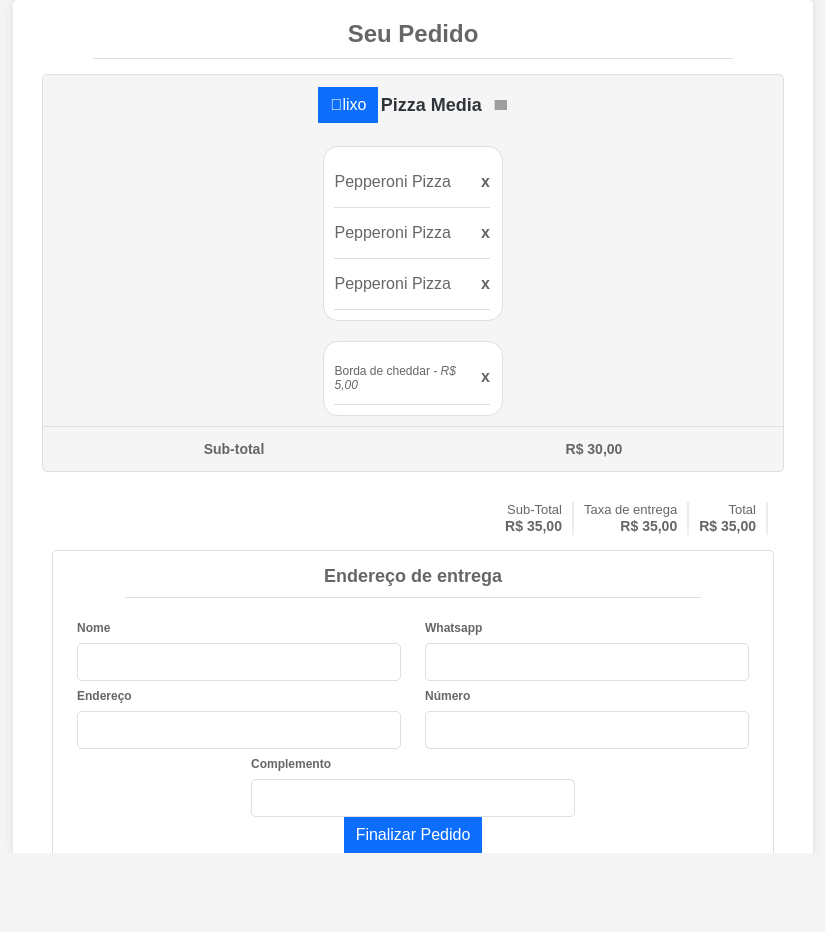
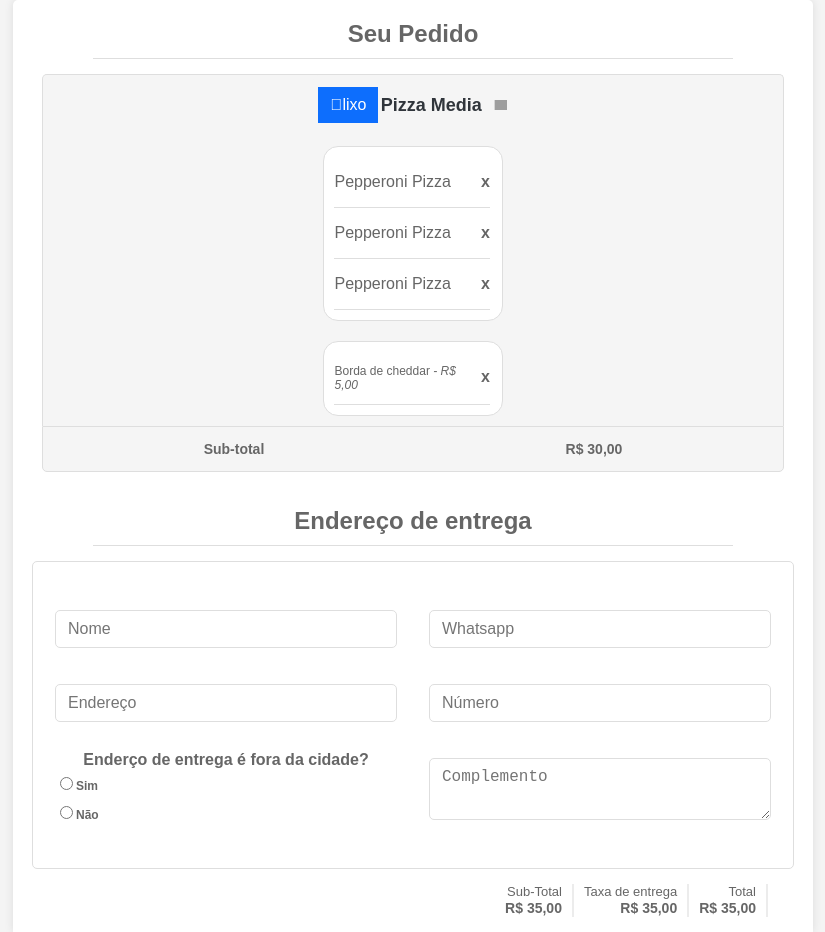
Before and after one commit to DeividAlmeida/menu, a React (Create React App) app: page /cart in a window 1280 px wide. Shown: the whole page, without its empty margins (227-1052 px from the left). Before the commit the page ends 853 px from the top, so only its background shows below. Built offline with nearby package versions, Linux system fonts and the light colour scheme; grey boxes are pictures that could not be loaded.

Commit message:
add cart

```diff
--- a/src/App.css
+++ b/src/App.css
@@ -179,19 +179,15 @@ textarea, input {
   font-size: 1rem;
   font-weight: 400;
   line-height: 1.5;
-  -webkit-appearance: none;
-  -moz-appearance: none;
-  appearance: none;
   background-clip: padding-box;
   border: #dedede solid 1px;
   border-radius: 5px;
   transition: border-color .15s ease-in-out, box-shadow .15s ease-in-out;
-}
-label {
   display: inline-block;
   margin-bottom: .5rem;
   margin-top: .5rem;
 }
+
 
 button {
   --bs-btn-padding-x: 0.75rem;
--- a/src/cart/cart.css
+++ b/src/cart/cart.css
@@ -34,11 +34,16 @@
   font-weight: bold;
   font-size: 12px;
   position: relative;
-  cursor: pointer;
   border-radius: 5px 5px 0 0;
   border: solid #dedede  1px;
   border-bottom: 0px;
   flex-flow: column;
+}
+.cart-form {
+  border-radius: 5px;
+  border-bottom: 1px #dedede solid;
+  padding: 30px 0;
+  width: 95%;
 }
 .item-header {
   background: #f5f5f5;
@@ -142,10 +147,20 @@
   align-self: flex-start;
   height: 100%;
 }
+
 .cart-form-column {
   width: 45%;
   display: flex;
   justify-content: space-around;
   flex-flow: column;
-    min-width: 300px;
+  min-width: 300px;
+  padding: 10px;
 }
+
+.form-check > label {
+  cursor: pointer;
+}
+.radio-lable {
+  font-size: medium;
+  text-align: center;
+}
--- a/src/cart/cart.tsx
+++ b/src/cart/cart.tsx
@@ -48,6 +48,43 @@ export const Cart = () => {
             R$ 30,00
           </p>
         </div>
+        <h1 className="cart-title">Endereço de entrega</h1>
+        <div className="cart-box cart-form">
+          <div className="cart-form-row">
+            <div className="cart-form-column">
+              <input type="text" name="name" placeholder="Nome" />
+            </div>
+            <div className="cart-form-column">
+              <input type="number" name="phone" id="" placeholder="Whatsapp" />
+            </div>
+
+            <div className="cart-form-column">
+              <input type="text" name="address" id="" placeholder="Endereço" />
+            </div>
+            <div className="cart-form-column">
+              <input type="text" name="number" id="" placeholder="Número"/>
+            </div>
+
+            <div className="cart-form-column">
+              <label htmlFor="number" className="radio-lable">Enderço de entrega é fora da cidade?</label>
+              <div className="form-check">
+                <input className="form-check-input" type="radio" name="out_town" id="yes"/>
+                <label className="form-check-label" htmlFor="yes">
+                    Sim
+                </label>
+              </div>
+              <div className="form-check">
+                <input className="form-check-input" type="radio" name="out_town" id="no"/>
+                <label className="form-check-label" htmlFor="no">
+                    Não
+                </label>
+              </div>
+            </div>
+            <div className="cart-form-column" id="complement">
+              <textarea  name="complement" id="" placeholder="Complemento"/>
+            </div>
+          </div>
+        </div>
 
         <div className="total-price">
           <div className="price-box">
@@ -63,34 +100,6 @@ export const Cart = () => {
             <strong className="total-price-value">R$ 35,00</strong>
           </div>
         </div>
-        <div className="cart-box">
-          <h2 className="cart-title">Endereço de entrega</h2>
-          <div className="cart-form-row">
-            <div className="cart-form-column">
-              <label htmlFor="name">Nome</label>
-              <input type="text" name="name" />
-            </div>
-            <div className="cart-form-column">
-              <label htmlFor="phone">Whatsapp</label>
-              <input type="number" name="phone" id="" />
-            </div>
-
-            <div className="cart-form-column">
-              <label htmlFor="address">Endereço</label>
-              <input type="text" name="address" id="" />
-            </div>
-            <div className="cart-form-column">
-              <label htmlFor="number">Número</label>
-              <input type="text" name="number" id="" />
-            </div>
-
-            <div className="cart-form-column">
-              <label htmlFor="complement">Complemento</label>
-              <input type="text" name="complement" id="" />
-            </div>
-          </div>
-          <button className="btn btn-primary">Finalizar Pedido</button>
-        </div>
       </div>
     </section>
   );
```
